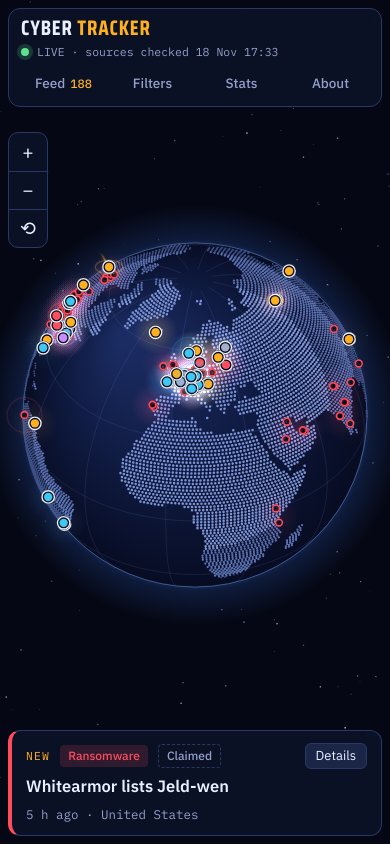
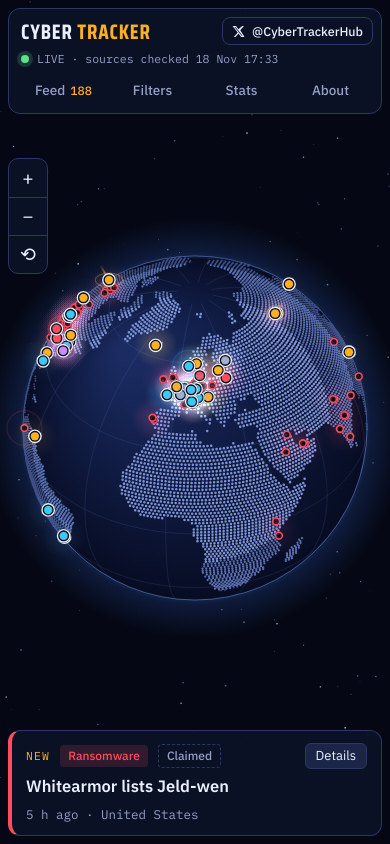
Before and after one commit to CyberTracker-hub/cyber-tracker, a plain HTML site: page index.html in a window 390 px wide. Drawn offline with Linux system fonts and the light colour scheme; animation ran at ten frames a second.

Commit message:
Link the X account from the top bar and the About panel
Co-Authored-By: Claude Fable 5.2 <noreply@anthropic.com>
Claude-Session: https://claude.ai/code/session_01S9zE9mEWbxjK75foXa39J2

```diff
--- a/index.html
+++ b/index.html
@@ -60,6 +60,10 @@ a { color: var(--accent); }
 .menu button:hover { color: var(--ink); background: rgba(255,255,255,.05); }
 .menu button[aria-expanded="true"] { color: var(--ink); background: var(--panel-2); border-color: var(--line); }
 .menu .n { font-family: var(--f-mono); font-size: 12px; color: var(--accent); margin-left: 5px; }
+
+.xlink { display: inline-flex; align-items: center; gap: 7px; border: 1px solid var(--line); border-radius: 8px; padding: 5px 11px; font-size: 13.5px; font-weight: 500; color: var(--ink); text-decoration: none; white-space: nowrap; }
+.xlink:hover { border-color: var(--accent); color: var(--accent); }
+.xlink svg { width: 13px; height: 13px; fill: currentColor; flex: none; }
 
 .panel {
   position: fixed; z-index: 4; top: 76px; right: 16px; bottom: 16px; width: 390px;
@@ -140,12 +144,14 @@ body.panel-open .hint { display: none; }
   .bar { top: 8px; left: 8px; right: 8px; padding: 8px 8px 6px 12px; gap: 6px 12px; }
   .brand { font-size: 21px; }
   .status { font-size: 11.5px; }
-  .menu { margin-left: 0; width: 100%; }
+  .menu { margin-left: 0; width: 100%; order: 4; }
+  .xlink { margin-left: auto; order: 2; padding: 4px 9px; font-size: 12.5px; }
+  .status { order: 3; width: 100%; }
   .menu button { flex: 1; padding: 6px 4px; font-size: 13.5px; }
   .panel { top: auto; left: 8px; right: 8px; bottom: 8px; width: auto; height: 58%; }
   .card { left: 8px; bottom: 8px; width: calc(100% - 16px); }
   body.panel-open .card { display: none; }
-  .zoom { left: 8px; top: 132px; transform: none; }
+  .zoom { left: 8px; top: 158px; transform: none; }
   .hint { display: none; }
 }
 </style>
@@ -162,6 +168,7 @@ body.panel-open .hint { display: none; }
     <button type="button" data-p="stats" aria-expanded="false" aria-controls="panel">Stats</button>
     <button type="button" data-p="about" aria-expanded="false" aria-controls="panel">About</button>
   </nav>
+  <a class="xlink" href="https://x.com/CyberTrackerHub" target="_blank" rel="noopener noreferrer" aria-label="Cyber Tracker on X, @CyberTrackerHub"><svg viewBox="0 0 24 24" aria-hidden="true"><path d="M18.9 2H22l-6.8 7.8L23.2 22h-6.3l-4.9-6.4L6.4 22H3.3l7.3-8.3L1 2h6.4l4.4 5.9L18.9 2Zm-1.1 18h1.7L6.4 3.8H4.5L17.8 20Z"/></svg>@CyberTrackerHub</a>
 </header>
 
 <div class="zoom glass" role="group" aria-label="Zoom">
@@ -207,6 +214,7 @@ body.panel-open .hint { display: none; }
       <p>Cyber Tracker plots newly reported cyberattacks on the globe. Each marker stands where the affected organisation is based, not where the attacker is.</p>
       <p>Everything that gets reported shows up. A solid marker with a white ring and a beam is Confirmed: the organisation itself or a news desk has confirmed the attack. A small hollow ring is Claimed: an attacker listed the victim on a leak site and nobody has verified it yet. Every incident links to where it was reported.</p>
       <p>Markers with a moving ring were reported in the last three days. New incidents appear on the globe while the page is open.</p>
+      <p>Follow <a href="https://x.com/CyberTrackerHub" target="_blank" rel="noopener noreferrer">@CyberTrackerHub on X</a> for updates.</p>
       <div><h3>Controls</h3><p>Drag to spin. Scroll or pinch to zoom. Arrow keys and + / − work when the globe has focus. Select a marker or a feed entry to fly to it.</p></div>
     </div>
   </div>
@@ -575,7 +583,7 @@ body.panel-open .hint { display: none; }
     view.cx = 0;
   }
   function frameTarget() {
-    var narrow = W <= 860, top = narrow ? 96 : 70, cx = W / 2, cy, avail;
+    var narrow = W <= 860, top = narrow ? 122 : 70, cx = W / 2, cy, avail;
     if (openPanel && !narrow) cx = (W - 406) / 2;
     if (openPanel && narrow) { avail = H * 0.42 - top; cy = top + avail / 2; }
     else { avail = H - top - (narrow ? 110 : 40); cy = top + avail / 2; }
```
